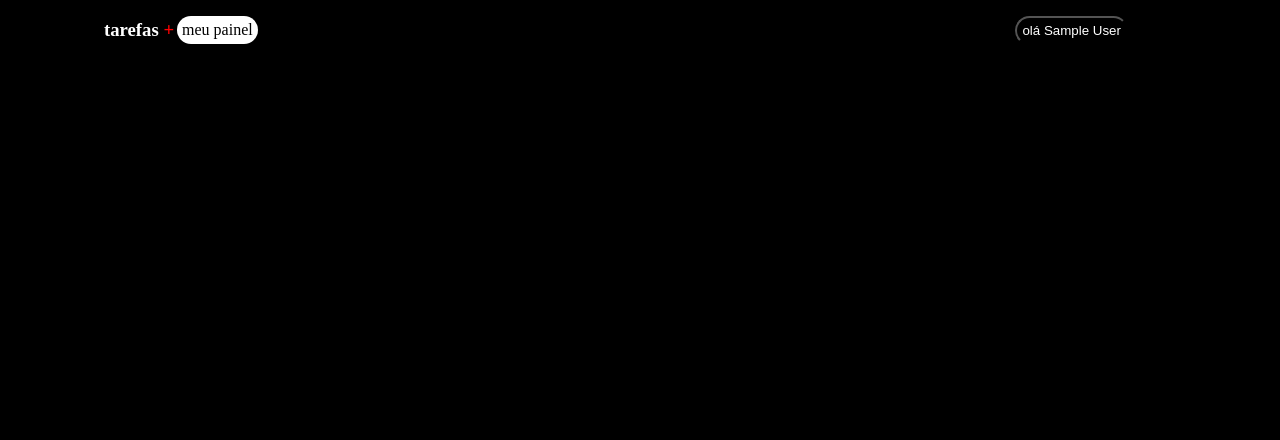
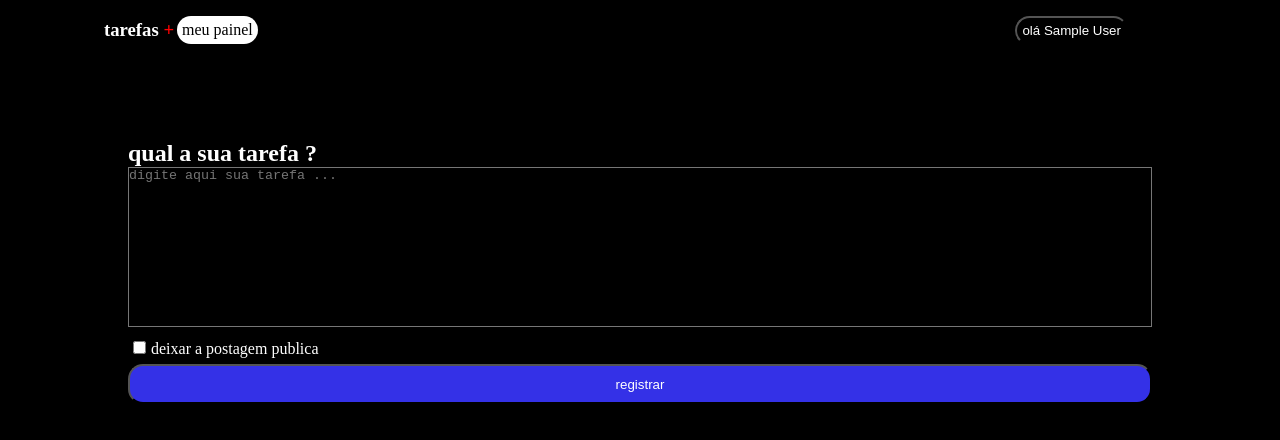
Before and after one commit to gustavoslsj1/board, a Next.js app: page /dashboard/Dashboard in a window 1280 px wide. Shown: the top 440 px of the page. Built offline with nearby package versions, Linux system fonts and the light colour scheme; no server answers; sample sign-in values are in the browser's storage.

Commit message:
sistema de adm

```diff
--- a/src/components/header/index.tsx
+++ b/src/components/header/index.tsx
@@ -12,7 +12,9 @@ export default function Header(){
                     <h1 className={styles.tarefas}>tarefas <span className={styles.span}>+</span></h1>
                     </Link>
 
-                    <Link href="/dashboard/Dashboard" className={styles.painel}> meu painel</Link>
+                   {session?.user &&(
+                         <Link href="/dashboard/Dashboard" className={styles.painel}> meu painel</Link>
+                   )}
                 </nav>
                 {status === "loading" ?(
                     <></>
--- a/src/components/textboard/index.tsx
+++ b/src/components/textboard/index.tsx
@@ -1,7 +1,7 @@
-export default function TextBoard(){
+import { HTMLProps } from "react"
+import styles from "./textboard.module.css"
+export default function TextBoard({...rest}:HTMLProps<HTMLTextAreaElement>){
     return(
-        <div>
-
-        </div>
+        <textarea className={styles.textarea} {...rest}></textarea>
     )
 }
--- /dev/null
+++ b/src/components/textboard/textboard.module.css
@@ -0,0 +1,7 @@
+.textarea{
+    resize: none;
+    width: 100%;
+    height: 160px;
+    color: #fff;
+    outline: none;
+}
--- a/src/pages/dashboard/Dashboard.tsx
+++ b/src/pages/dashboard/Dashboard.tsx
@@ -1,7 +1,51 @@
+import Head from "next/head";
+import styles from "./dashboard.module.css"
+import TextBoard from "@/components/textboard";
+import { GetServerSideProps } from "next";
+
+import { getSession } from "next-auth/react";
 export default function DashBoard(){
     return(
-        <div>
+        <div className={styles.container}>
+            <Head>
+                <title>meu painel de tarefas</title>
+            </Head>
 
+            <main className={styles.main}>
+                <section className={styles.section}>
+                    <div className={styles.content}>
+                        <h1>qual a sua tarefa ?</h1>
+                        <form>
+                            <TextBoard placeholder="digite aqui sua tarefa ..."/>
+                            <div className={styles.checkboxarea}>
+                                <input
+                                 type="checkbox"
+                                className={styles.checkbox}>
+                                </input>
+                                <label className={styles.legenda}>deixar a postagem publica</label>
+                            </div>
+                            <button className={styles.button}>registrar</button>
+                        </form>
+                    </div>
+                </section>
+            </main>
         </div>
     )
 }
+
+export const getServerSideProps: GetServerSideProps= async({req}) => {
+    const session =await getSession({req})
+
+    if(!session?.user){
+        return{
+            redirect:{
+                destination:"/",
+                permanent: false
+            }
+        }
+    }
+
+    return{
+        props:{}
+    }
+}
--- /dev/null
+++ b/src/pages/dashboard/dashboard.module.css
@@ -0,0 +1,31 @@
+.container{
+    display: grid;
+    width: 100%;
+    align-items: center;
+    justify-content: center;
+    margin-top: 80px;
+}
+.section{
+    width: 1024px;
+}
+.legenda{
+    color: #fff;
+}
+.button{
+    color: #fff;
+    width: 100%;
+    border-radius: 15px;
+    background-color: rgb(52, 49, 231);
+    height: 40px;
+    cursor: pointer;
+}
+.checkbox{
+    margin: 5px;
+}
+.checkboxarea{
+    margin-top: 5px;
+    margin-bottom: 5px;
+}
+.button:hover{
+    opacity: 60%;
+}
--- a/src/pages/index.tsx
+++ b/src/pages/index.tsx
@@ -19,8 +19,8 @@ export default function Home(){
         </div>
 
         <div className={styles.caixa}>
-        <p className={styles.caixasFrase}>1 mil</p>
-        <p className={styles.caixasFrase}>7 mil </p>
+        <p className={styles.caixasFrase}> +1 mil posts</p>
+        <p className={styles.caixasFrase}> +7 mil comentarios </p>
       </div>
       </main>
     </div>
```
Also changed, not shown: src/pages/fonts/GeistMonoVF.woff (deleted), src/pages/fonts/GeistVF.woff (deleted).
